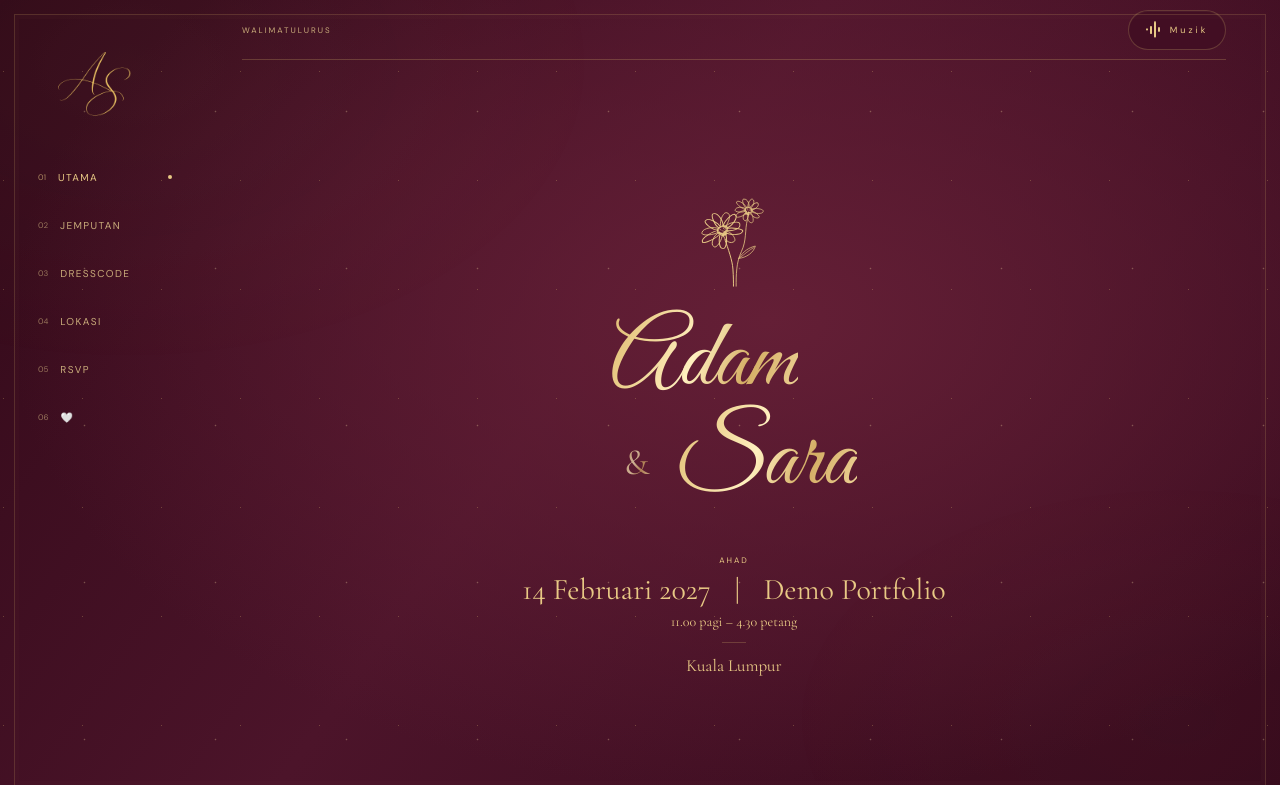
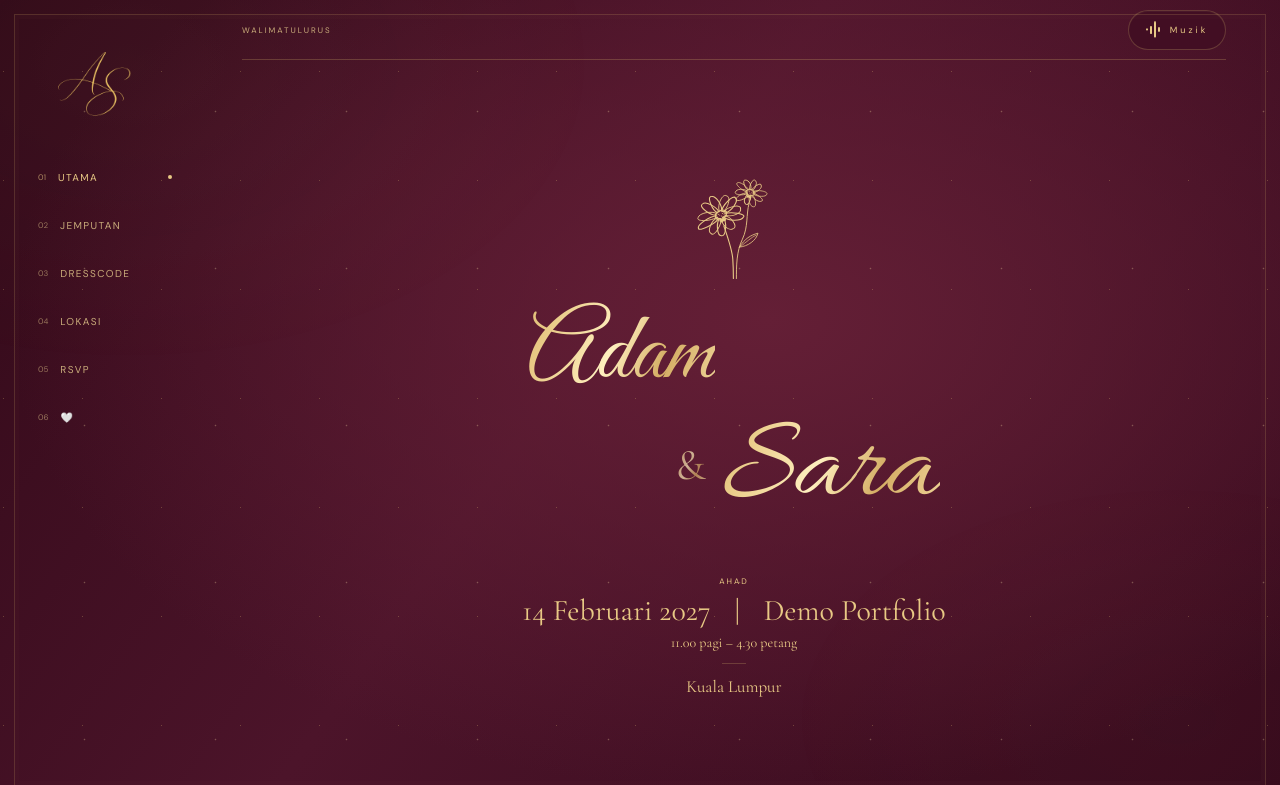
Before and after one commit to aniqkerja-byte/kadkahwin, a website built with Vite: page index.html in a window 1280 px wide. Shown: the top 785 px of the page. Built offline with nearby package versions, Linux system fonts and the light colour scheme.

Commit message:
Match reference with balanced diagonal wedding names

```diff
--- a/src/theme.css
+++ b/src/theme.css
@@ -42,13 +42,13 @@ body { background: var(--paper); }
 .sidebar.is-open { background: var(--card-background); border: 1px solid var(--rule); }
 .brand { width: 76px; margin-bottom: 38px; }
 .brand img { width: 100%; mix-blend-mode: normal; opacity: 1; }
-.home-page .home-flower { width: 96px; margin: 0 auto 14px; }
+.home-page .home-flower { width: clamp(96px, 8.5vw, 124px); margin: 0 auto 14px; }
 .home-page .couple-names {
   display: grid;
-  grid-template-columns: .55em auto;
+  grid-template-columns: 1fr auto;
   align-items: center;
-  gap: 0 .12em;
-  width: fit-content;
+  gap: 0 .18em;
+  width: 4.3em;
   max-width: 100%;
   margin: 0 auto 28px;
   color: var(--ink);
@@ -67,22 +67,25 @@ body { background: var(--paper); }
   grid-column: 1 / 3;
   grid-row: 1;
   justify-self: start;
-  margin-bottom: -.18em;
+  margin-bottom: -.12em;
 }
 .home-page .couple-names .bride-name {
   grid-column: 2;
   grid-row: 2;
   justify-self: end;
+  font-family: 'Allura', var(--script), cursive;
+  font-size: 1.25em;
+  line-height: 1;
 }
 .home-page .couple-names .ampersand {
   grid-column: 1;
   grid-row: 2;
-  justify-self: center;
+  justify-self: end;
   align-self: center;
   margin: 0;
-  font-size: .38em;
+  font-size: .45em;
   line-height: 1;
-  transform: none;
+  transform: translateY(-.14em);
 }
 .home-page .event-summary { margin-top: 0; }
 .sidebar nav a, .desktop-header, .section-heading .eyebrow,
@@ -136,8 +139,8 @@ button:focus-visible, a:focus-visible, input:focus-visible,
 @keyframes gold-foil { from { background-position: 0% 50%; } to { background-position: 100% 50%; } }
 @media (max-width: 767px) {
   .mobile-header .wordmark { width: 50px; }
-  .home-page .home-flower { width: 72px; margin-bottom: 18px; }
-  .home-page .couple-names { font-size: clamp(64px, 18vw, 84px); margin-bottom: 26px; }
+  .home-page .home-flower { width: 88px; margin-bottom: 14px; }
+  .home-page .couple-names { width: 4.1em; font-size: clamp(60px, 16.5vw, 84px); margin-bottom: 26px; }
   #app::before, .site-transition-layer::before { inset: 8px; border-color: #d8b66c24; }
 }
 @media (min-width: 768px) and (max-width: 1150px) { .brand { width: 72px; } }
```
